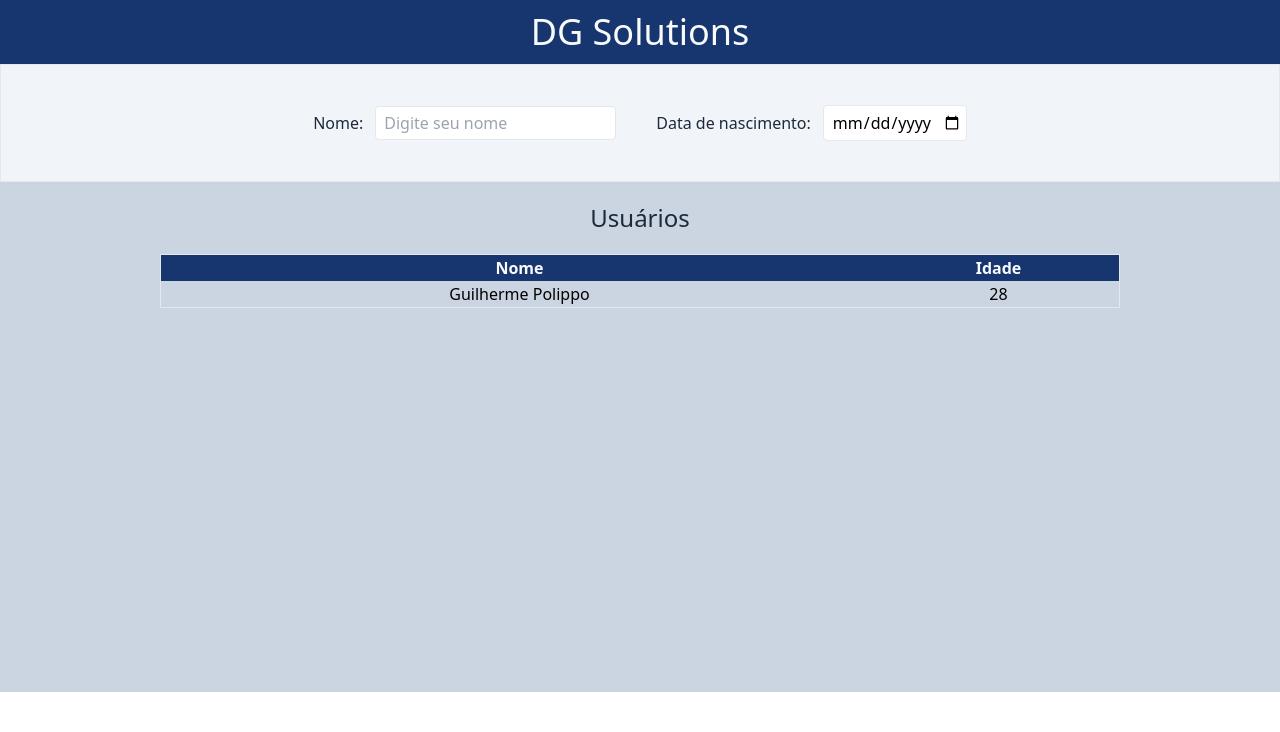
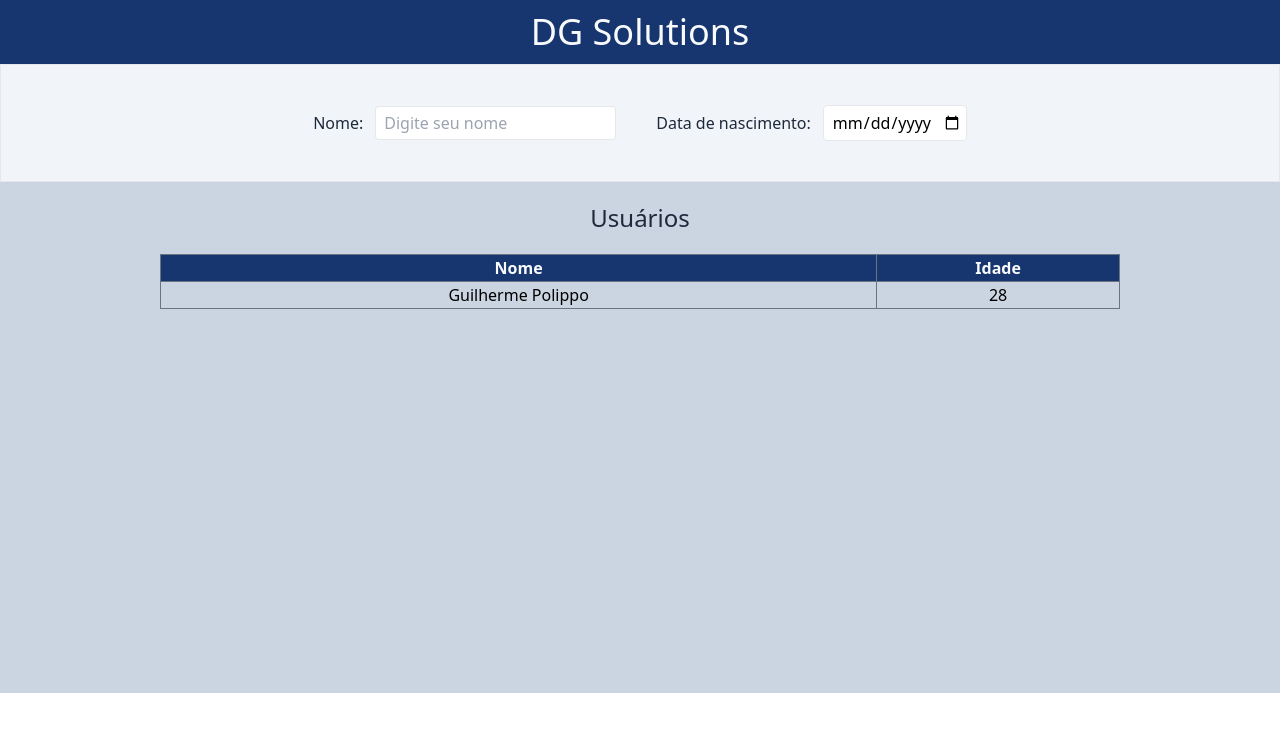
Before and after one commit to luispolippo/Teste-Tecnico-DG, a React (Create React App) app in the folder frontend/: page / in a window 1280 px wide. Shown: the top 732 px of the page. Built offline with nearby package versions, Linux system fonts and the light colour scheme.

Commit message:
feat: Add reuse tailwind style in index.css

```diff
--- a/frontend/src/index.css
+++ b/frontend/src/index.css
@@ -1,6 +1,10 @@
 @tailwind base;
 @tailwind components;
 @tailwind utilities;
+
+html, body {
+  height: 100%;
+}
 
 @layer components {
   .input-wrapper {
@@ -10,4 +14,8 @@
   .input {
     @apply border rounded pl-2 py-1
   }
+
+  .table-border {
+    @apply border border-gray-500
+  }
 }
```
